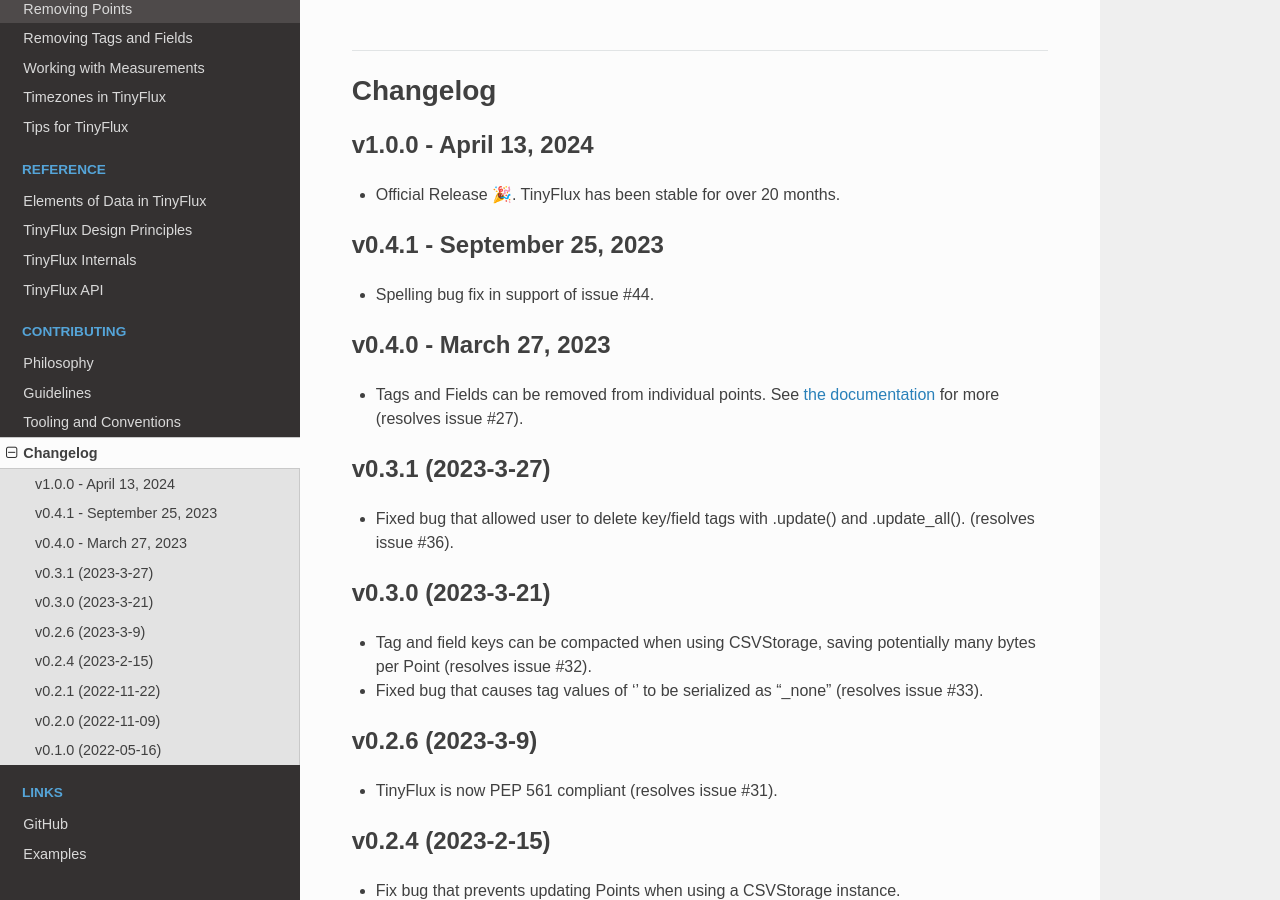
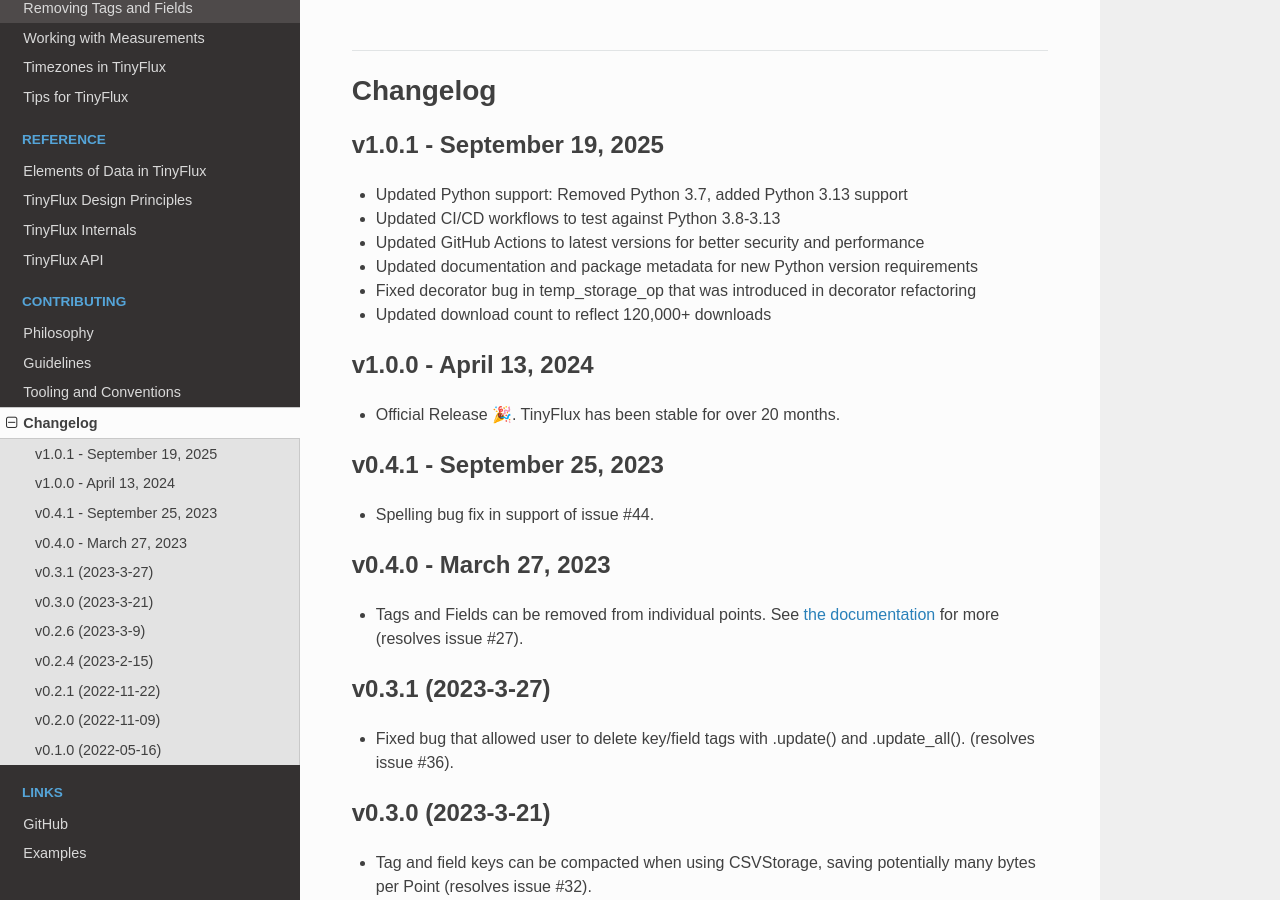
Before and after one commit to citrusvanilla/tinyflux, a Sphinx documentation site: the page built from docs/source/changelog.rst, in a window 1280 px wide and 900 px high. Built offline with Sphinx 7.4.7 and the Read the Docs theme 3.1.0, drawn with Linux system fonts in a browser that asks for light colours.

Commit message:
Prepare release v1.0.1
- Bump version to 1.0.1
- Update changelog with Python support updates and bug fixes

```diff
--- a/docs/source/changelog.rst
+++ b/docs/source/changelog.rst
@@ -1,5 +1,15 @@
 Changelog
 =========
+
+v1.0.1 - September 19, 2025
+^^^^^^^^^^^^^^^^^^^^^^^^^^^^
+
+* Updated Python support: Removed Python 3.7, added Python 3.13 support
+* Updated CI/CD workflows to test against Python 3.8-3.13
+* Updated GitHub Actions to latest versions for better security and performance
+* Updated documentation and package metadata for new Python version requirements
+* Fixed decorator bug in temp_storage_op that was introduced in decorator refactoring
+* Updated download count to reflect 120,000+ downloads
 
 v1.0.0 - April 13, 2024
 ^^^^^^^^^^^^^^^^^^^^^^^
--- a/tinyflux/version.py
+++ b/tinyflux/version.py
@@ -1,3 +1,3 @@
 """Version."""
 
-__version__ = "1.0.0"  # pragma: no cover
+__version__ = "1.0.1"  # pragma: no cover
```
